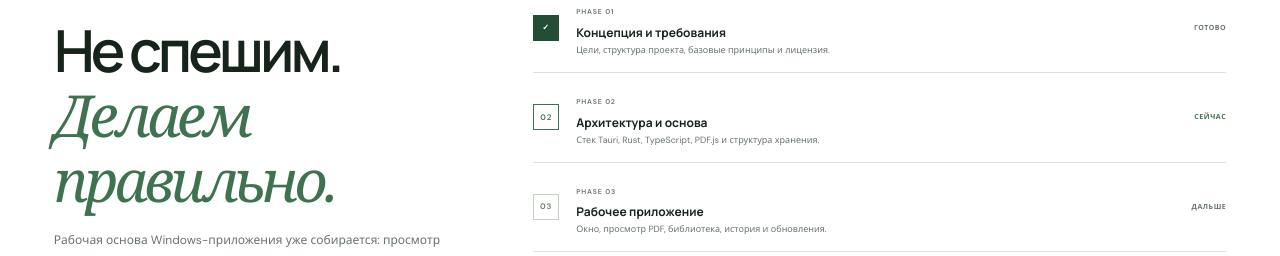
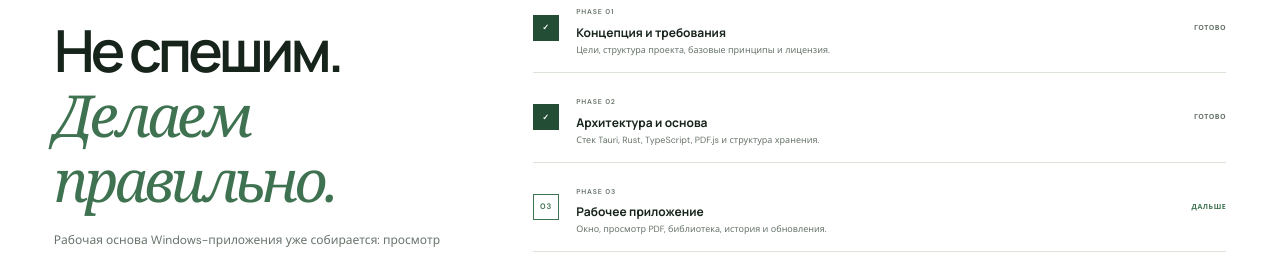
Before and after one commit to German-GPD/pdf-workspace, a plain HTML site: page web/index.html in a window 1280 px wide. Shown: the part 3998-4254 px from the top of the page. Drawn offline with Linux system fonts and the light colour scheme.

```diff
--- a/web/index.html
+++ b/web/index.html
@@ -92,8 +92,8 @@
 
     <section class="roadmap-section" id="roadmap"><div class="container roadmap-layout"><div class="roadmap-copy"><div class="section-index">05 <span>/</span> <span data-i18n="roadmapLabel">РАЗРАБОТКА</span></div><h2 data-i18n="roadmapTitle">Не спешим.<br><em>Делаем правильно.</em></h2><p data-i18n="roadmapLead">Сейчас формируется архитектура и визуальная система. Реализация приложения начнётся после фиксации основы.</p><a class="text-link" href="https://github.com/German-GPD/pdf-workspace" data-i18n="githubLink">Следить за разработкой <span>↗</span></a></div><div class="roadmap-list">
       <article class="complete"><span class="phase-number">✓</span><div><small>PHASE 01</small><h3 data-i18n="phase1">Концепция и требования</h3><p data-i18n="phase1d">Цели, структура проекта, базовые принципы и лицензия.</p></div><b data-i18n="done">ГОТОВО</b></article>
-      <article class="in-progress"><span class="phase-number">02</span><div><small>PHASE 02</small><h3 data-i18n="phase2">Архитектура и дизайн</h3><p data-i18n="phase2d">Хранение данных, интерфейс и Monic Control Bar.</p></div><b data-i18n="now">СЕЙЧАС</b></article>
-      <article><span class="phase-number">03</span><div><small>PHASE 03</small><h3 data-i18n="phase3">Базовое приложение</h3><p data-i18n="phase3d">Окно приложения, просмотрщик и библиотека.</p></div><b data-i18n="later">ДАЛЬШЕ</b></article>
+      <article class="complete"><span class="phase-number">✓</span><div><small>PHASE 02</small><h3 data-i18n="phase2">Архитектура и дизайн</h3><p data-i18n="phase2d">Хранение данных, интерфейс и Monic Control Bar.</p></div><b data-i18n="done">ГОТОВО</b></article>
+      <article class="in-progress"><span class="phase-number">03</span><div><small>PHASE 03</small><h3 data-i18n="phase3">Базовое приложение</h3><p data-i18n="phase3d">Окно приложения, просмотрщик и библиотека.</p></div><b data-i18n="later">ДАЛЬШЕ</b></article>
       <article><span class="phase-number">04</span><div><small>PHASE 04</small><h3 data-i18n="phase4">Аннотации и экспорт</h3><p data-i18n="phase4d">Инструменты разметки, сохранение и экспорт PDF.</p></div><b data-i18n="later">ДАЛЬШЕ</b></article>
       <article><span class="phase-number">05</span><div><small>PHASE 05</small><h3 data-i18n="phase5">Тестирование и релиз</h3><p data-i18n="phase5d">Проверка, установщик и первая публичная версия.</p></div><b data-i18n="later">ДАЛЬШЕ</b></article>
     </div></div></section>
```
